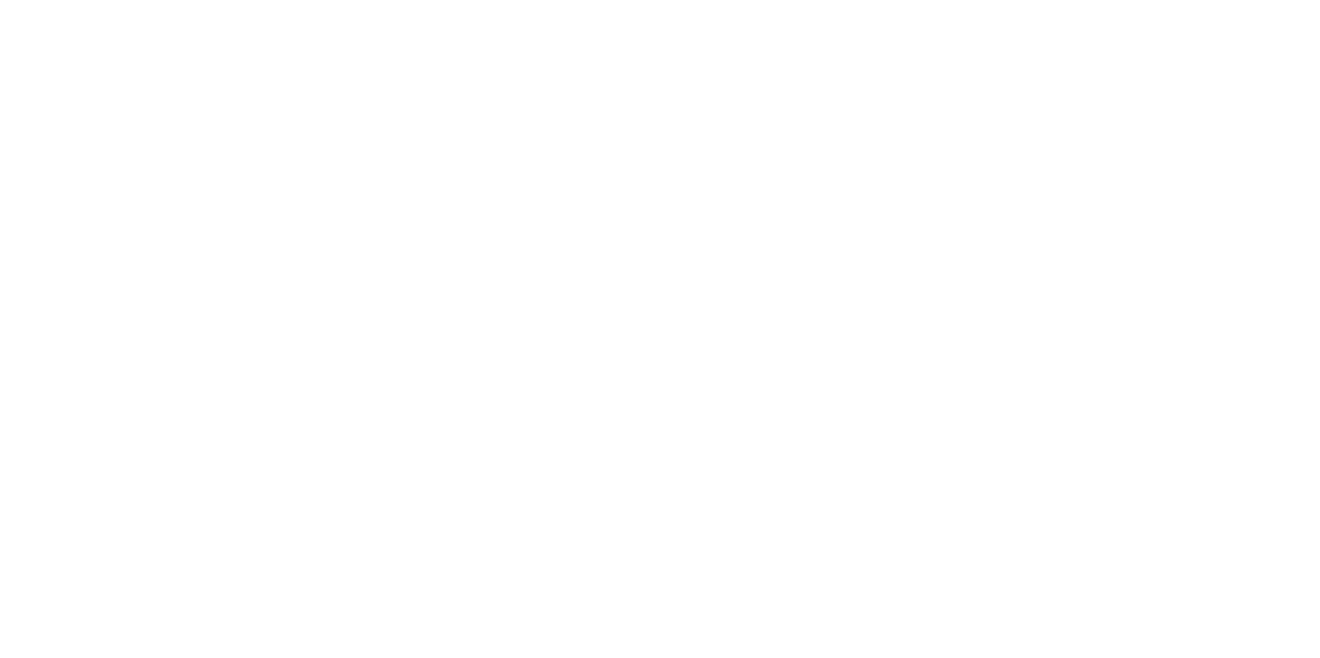
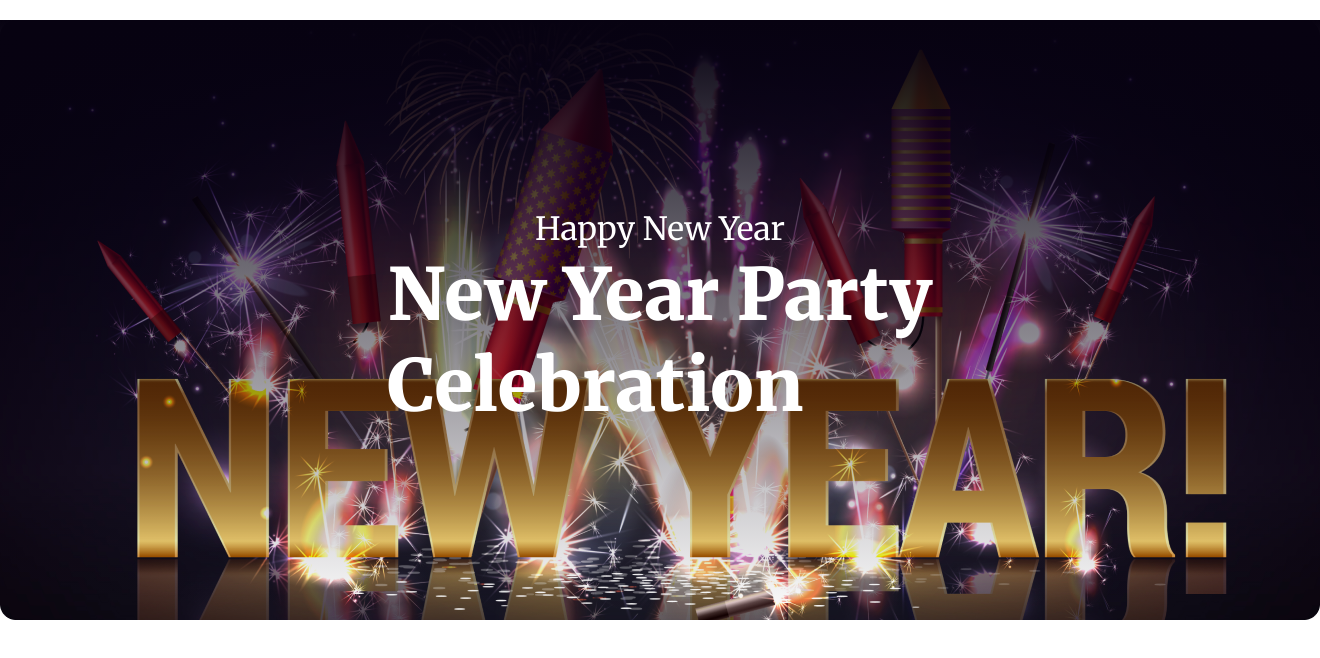
Before and after one commit to rudratechmos/new-year-offer, a plain HTML site: page index.html in a window 1280 px wide. Shown: the whole page, 1320 px wide, since content can reach past the window. Drawn offline with Linux system fonts and the light colour scheme.

Commit message:
banner content added

```diff
--- a/index.html
+++ b/index.html
@@ -7,6 +7,13 @@
     <link rel="stylesheet" href="styles/style.css">
 </head>
 <body>
-
+    <header class="banner-container">
+        <div class="banner-content">
+            <p>Happy New Year</p>
+            <h1>New Year Party<br>Celebration</h1>
+        </div>
+    </header>
+    <main></main>
+    <footer></footer>
 </body>
 </html>
--- a/styles/style.css
+++ b/styles/style.css
@@ -1,5 +1,47 @@
 @import url('https://fonts.googleapis.com/css2?family=Merriweather:ital,wght@0,300;0,400;0,700;0,900;1,300;1,400;1,700;1,900&display=swap');
 
-body{
+*{
+    box-sizing: border-box;
+    margin: 0;
+    padding: 0;
+}
+
+html, body{
+    width: 100%;
+    height: 100%;
     font-family: "Merriweather", serif;
 }
+
+/* banner section styles */
+.banner-container{
+    width: 1320px;
+    height: 600px;
+    margin: 0 auto;
+    margin-top: 20px;
+    background-image:
+        linear-gradient(rgb(7, 2, 17), rgba(7, 2, 17, 0)),
+        url("../images/Banner\ Image.png");
+    background-position: center;
+    background-repeat: no-repeat;
+    background-size: cover;
+}
+
+.banner-content{
+    height: 600px;
+    display: flex;
+    flex-direction: column;
+    justify-content: center;
+    align-items: center;
+}
+
+.banner-content p{
+    color: white;
+    font-size: 32px;
+    font-weight: 400;
+}
+
+.banner-content h1{
+    color: white;
+    font-size: 72px;
+    font-weight: 900;
+}
```
